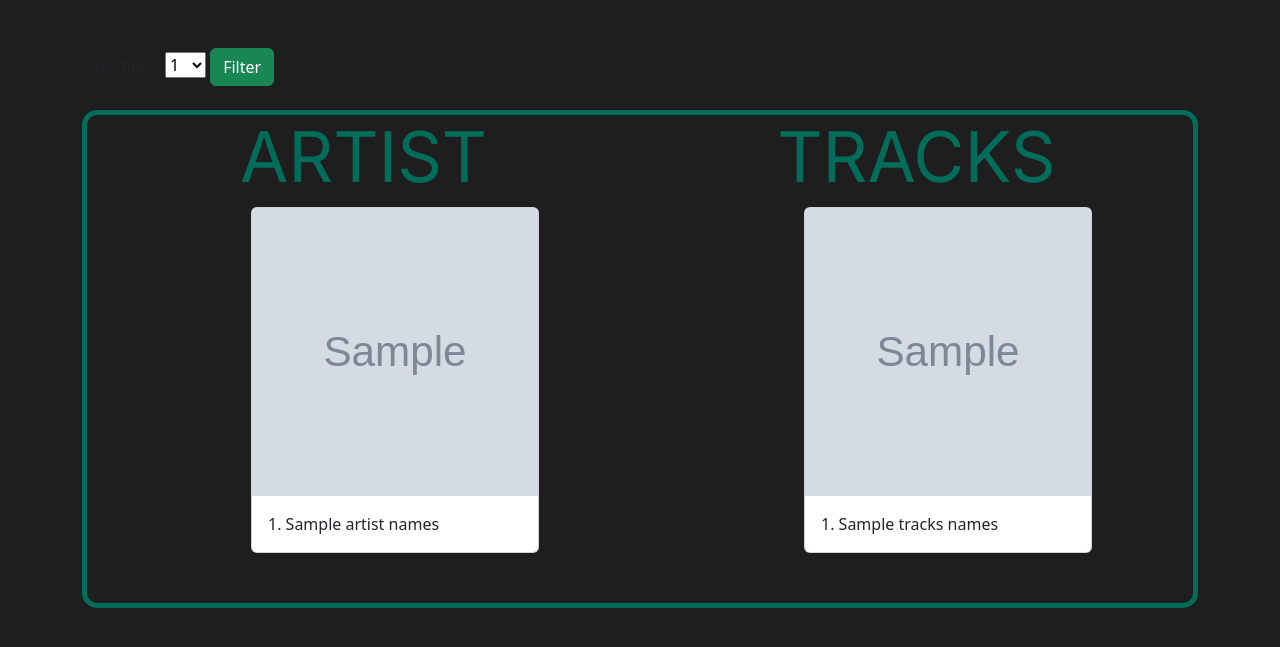
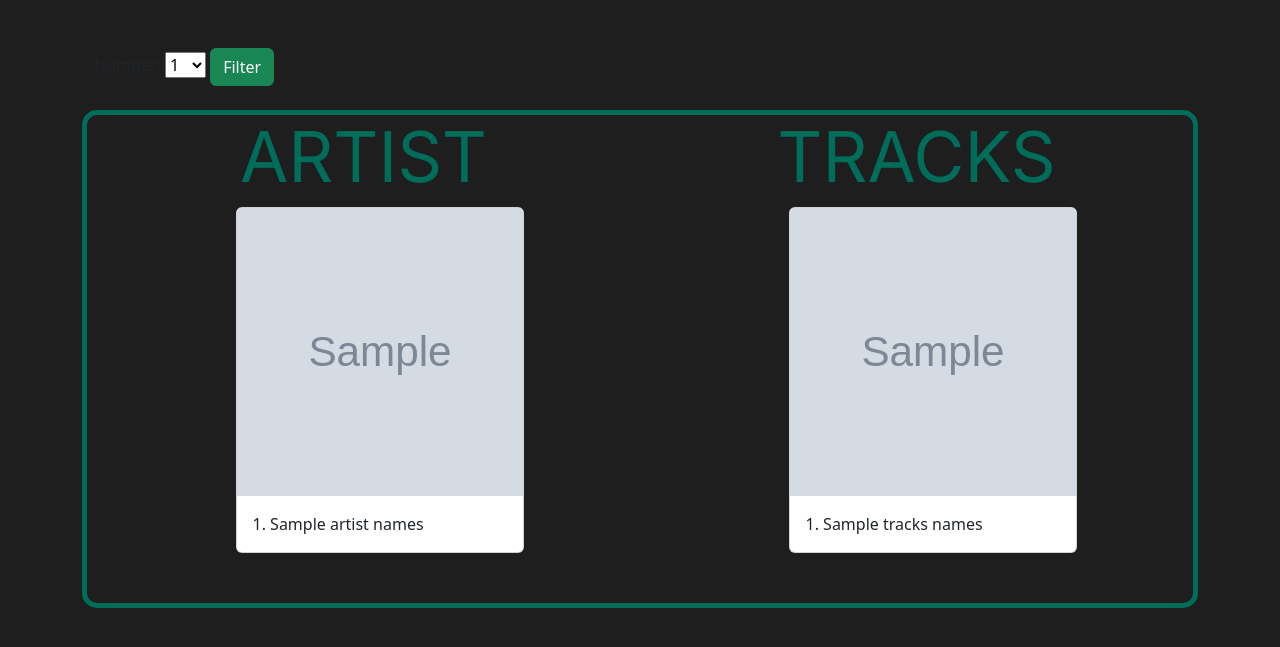
Before and after one commit to olabanji12/LISTEN, a Django app: template Dashboard/templates/Dashboard/dashboard.html in a window 1280 px wide. Shown: the part 77-724 px from the top of the page. Run offline with Django 4.2, Linux system fonts and the light colour scheme; tables that the repository leaves empty hold one stand-in row (values such as "Sample post"); the template is opened without the code that fills it: values that come from a table or form of the project are taken from there, most other values are stand-ins (such as "Sample title", 1, 10 or a date in 2020); grey boxes marked "Sample" are stand-in pictures.

Commit message:
centers the artist and track list

```diff
--- a/Dashboard/static/Dashboard/dashboard.css
+++ b/Dashboard/static/Dashboard/dashboard.css
@@ -1,11 +1,8 @@
-/* .list {
-    border: 2px solid red;
-
-} */
-
 .list-group-item {
     margin-bottom: 50px; /* Adjust this value as needed */
-    margin-left: 120px;
+    display: flex;
+    justify-content: center;
+    align-items: center;
 
 }
 .items{
@@ -14,7 +11,6 @@
     border-radius: 15px;
 
 }
-
 h1{
     font-family: 'Inter', sans-serif;
     font-size: 70px;
--- a/Dashboard/templates/Dashboard/dashboard.html
+++ b/Dashboard/templates/Dashboard/dashboard.html
@@ -5,7 +5,7 @@
 <br>
 <div class="container">
     <div class="row">
-        <div class="col-xs-12 col-sm-12 col-md-12 col-lg-12 artist-container">
+        <div class="col-xs-12 col-sm-12 col-md-12 col-lg-12 form">
             <form method="get">
             {% csrf_token %}
             {{ form }}
```
